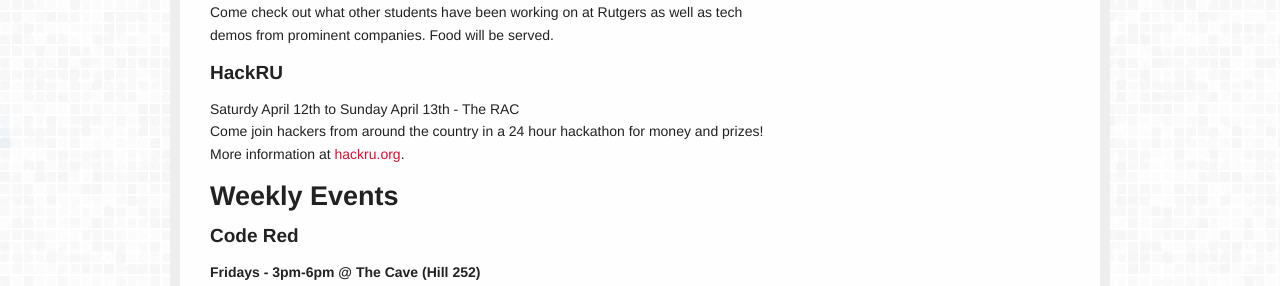
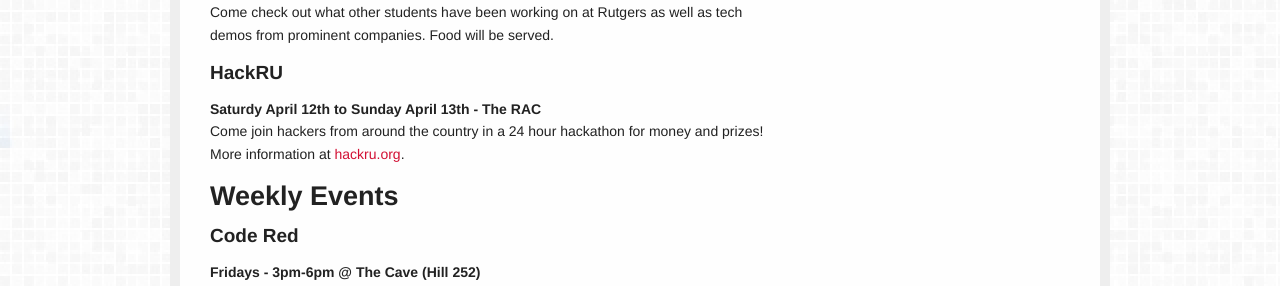
Before and after one commit to usacs/usacs.github.io, a Jekyll site: the page built from events.html, in a window 1280 px wide. Shown: the part 496-782 px from the top of the page. Built offline with Jekyll 4.4.1, drawn with Linux system fonts in a browser that asks for light colours; Markdown is read by kramdown in place of the engine named in the settings.

```diff
--- a/events.html
+++ b/events.html
@@ -34,7 +34,7 @@ title: "Events"
       <ul>
         <li class="schedule-item">
         <h4>HackRU</h4>
-        <p>Saturdy April 12th to Sunday April 13th - The RAC
+        <p><b>Saturdy April 12th to Sunday April 13th - The RAC</b>
         <br/> Come join hackers from around the country in a 24 hour hackathon for money and prizes!  More information at <a href="http://www.hackru.org">hackru.org</a>.
         <br/>
         </p>
```
